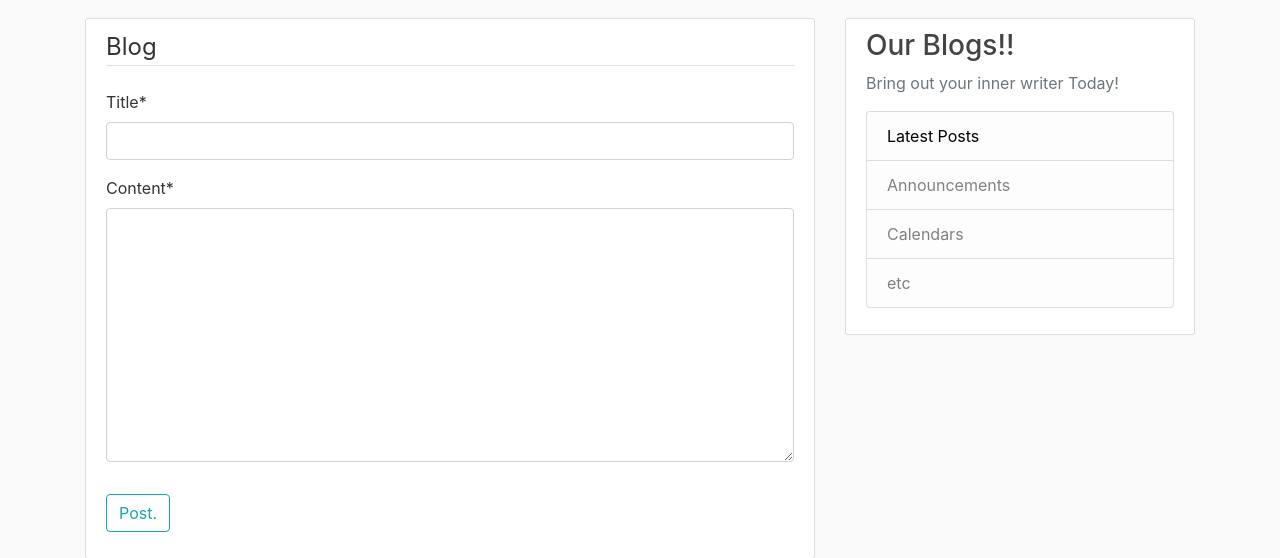
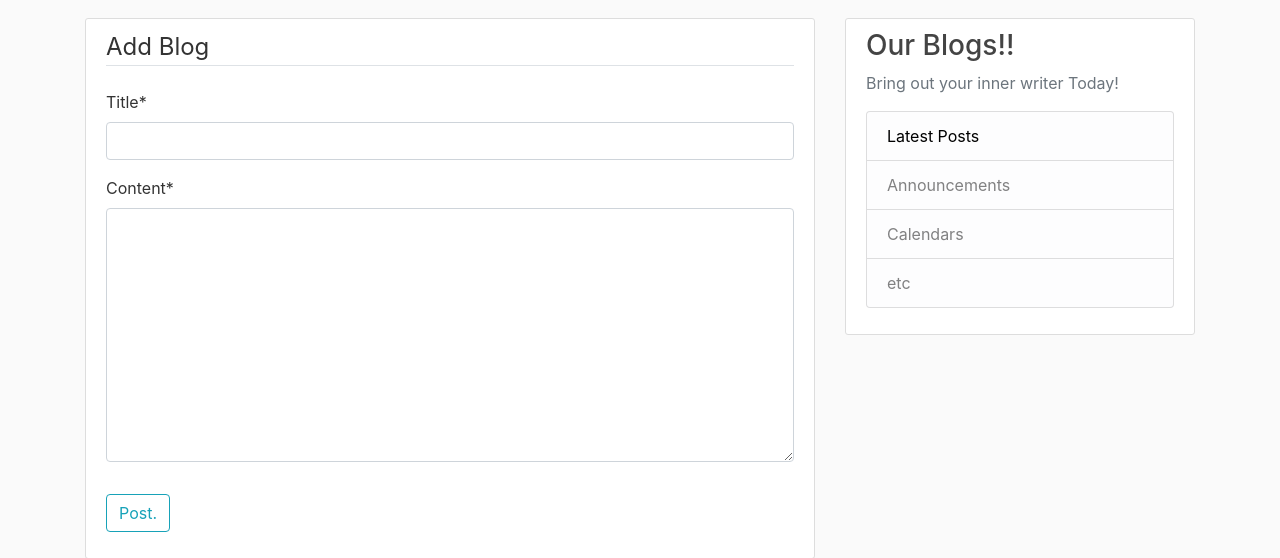
Before and after one commit to dhruvdaftary/BlogProject, a Django app: page /post/new/ in a window 1280 px wide. Shown: the part 62-620 px from the top of the page. Run offline with Django 3.2, Linux system fonts and the light colour scheme; a user stored in the database is signed in; some libraries are stand-ins or nearby versions.

Commit message:
Final Commit

```diff
--- a/blog/templates/blog/post_form.html
+++ b/blog/templates/blog/post_form.html
@@ -5,7 +5,7 @@
         <form method = 'POST'>
             {% csrf_token %}
             <fieldset class="form-group">
-                <legend class="border-bottom mb-4">Blog</legend>
+                <legend class="border-bottom mb-4">Add Blog</legend>
                 {{ form|crispy }}
             </fieldset>
             <div class="form-group">
```
Also changed, not shown: blog/migrations/0001_initial.py (deleted), blog/migrations/__init__.py (deleted), db.sqlite3 (deleted), media/profile_pics/WhatsApp_Image_2021-04-30_at_2.53.07_PM.jpeg (deleted), media/profile_pics/WhatsApp_Image_2021-04-30_at_2.53.07_PM_GKJ1267.jpeg (deleted), media/profile_pics/default.jpg (deleted), media/profile_pics/tanisha.jpg (deleted), users/migrations/0001_initial.py (deleted), users/migrations/__init__.py (deleted).
